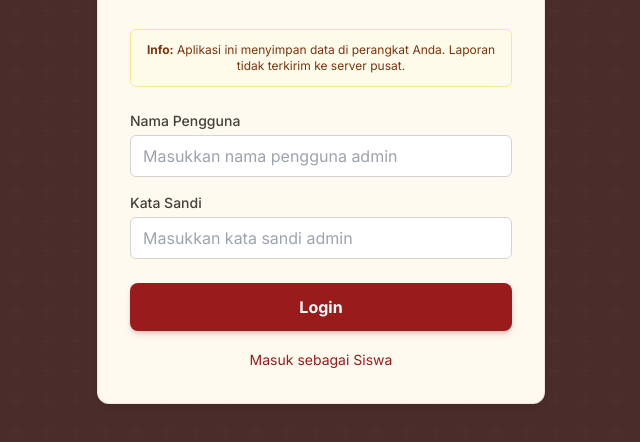
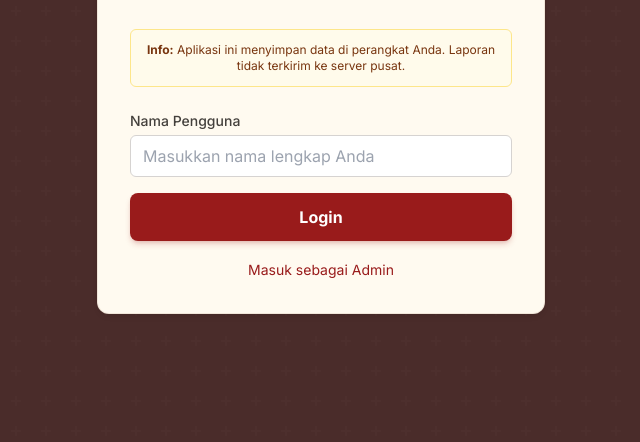
Before and after one commit to kelompok9kodingXC/swarasiswa, a plain HTML site: page index.html in a window 1280 px wide. Shown: the part 294-736 px from the top of the page, without its empty margins (319-959 px from the left). Drawn offline with nearby package versions, Linux system fonts and the light colour scheme.

Commit message:
Update index.html

```diff
--- a/index.html
+++ b/index.html
@@ -2,6 +2,7 @@
 <html lang="id">
 <head>
     <meta charset="UTF-8">
+    <!-- BARIS KRUSIAL UNTUK RESPONSIVITAS DI SEMUA PERANGKAT -->
     <meta name="viewport" content="width=device-width, initial-scale=1.0">
     <title>Suara SMANIDA - Aplikasi Pengaduan Siswa</title>
     <script src="https://cdn.tailwindcss.com"></script>
@@ -111,20 +112,20 @@
                     <form id="login-form">
                         <div class="mb-4">
                             <label for="login-username" class="block text-sm font-medium text-stone-700 mb-1">Nama Pengguna</label>
-                            <input type="text" id="login-username" class="w-full px-3 py-2 bg-white border border-stone-300 rounded-md focus:outline-none focus:ring-2 focus:ring-red-800" placeholder="Masukkan nama pengguna admin" required>
+                            <input type="text" id="login-username" class="w-full px-3 py-2 bg-white border border-stone-300 rounded-md focus:outline-none focus:ring-2 focus:ring-red-800" placeholder="Masukkan nama lengkap Anda" required>
                         </div>
-                        <div id="password-field" class="mb-6">
+                        <div id="password-field" class="mb-6" style="display: none;">
                             <label for="login-password" class="block text-sm font-medium text-stone-700 mb-1">Kata Sandi</label>
-                            <input type="password" id="login-password" class="w-full px-3 py-2 bg-white border border-stone-300 rounded-md focus:outline-none focus:ring-2 focus:ring-red-800" placeholder="Masukkan kata sandi admin" required>
+                            <input type="password" id="login-password" class="w-full px-3 py-2 bg-white border border-stone-300 rounded-md focus:outline-none focus:ring-2 focus:ring-red-800" placeholder="Masukkan kata sandi admin">
                         </div>
-                        <input type="hidden" id="login-role" value="admin">
+                        <input type="hidden" id="login-role" value="siswa">
                         <button type="submit" class="w-full bg-red-800 text-white font-bold py-3 px-4 rounded-lg hover:bg-red-900 transition duration-300 shadow-md shadow-red-800/20">
                             Login
                         </button>
                     </form>
                     <div class="mt-4 text-center">
-                        <button id="switch-to-siswa" class="text-sm text-red-800 hover:underline">Masuk sebagai Siswa</button>
-                        <button id="switch-to-admin" class="text-sm text-red-800 hover:underline hidden">Masuk sebagai Admin</button>
+                        <button id="switch-to-siswa" class="text-sm text-red-800 hover:underline hidden">Masuk sebagai Siswa</button>
+                        <button id="switch-to-admin" class="text-sm text-red-800 hover:underline">Masuk sebagai Admin</button>
                     </div>
                 </div>
             </div>
@@ -377,7 +378,7 @@
         logoutBtn.addEventListener('click', () => {
             currentUser = { name: null, role: null };
             loginForm.reset();
-            switchToAdminBtn.click();
+            switchToSiswaBtn.click(); // Reset to student view
             updateUIForRole();
             showPage('login-page');
         });
```
